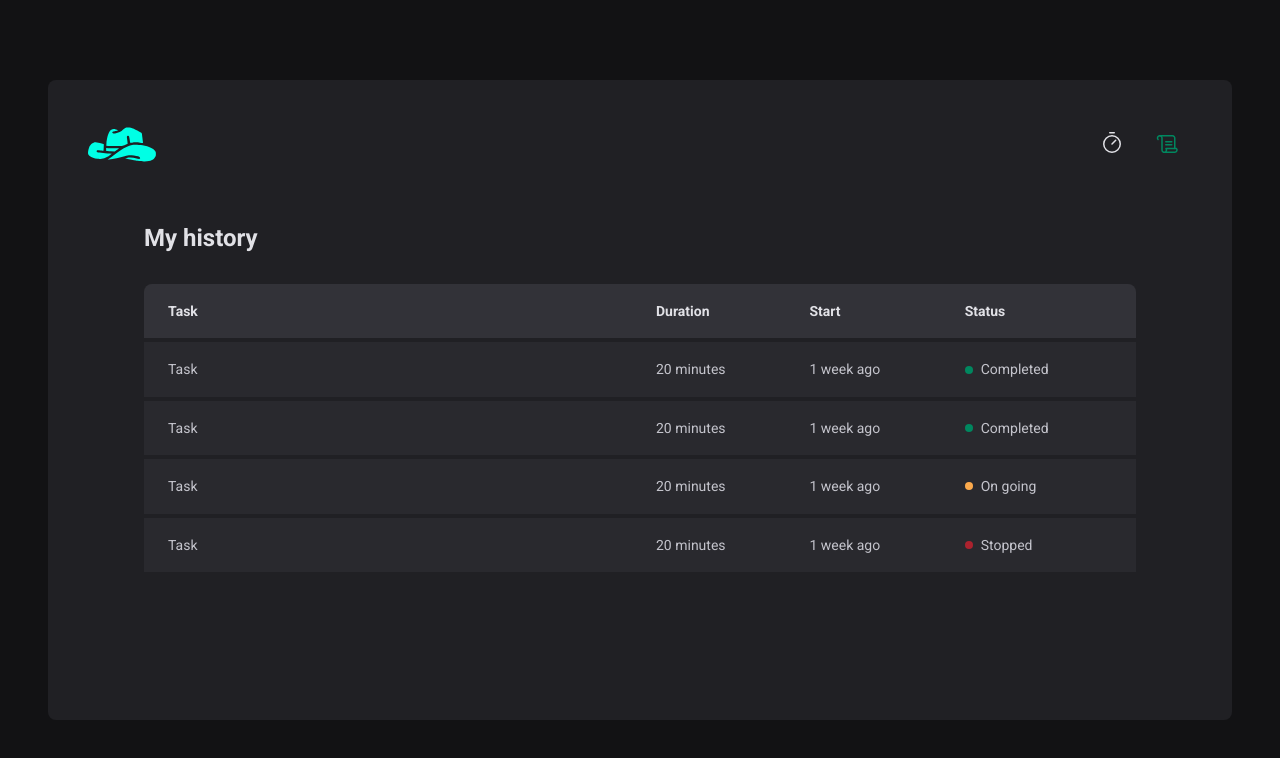
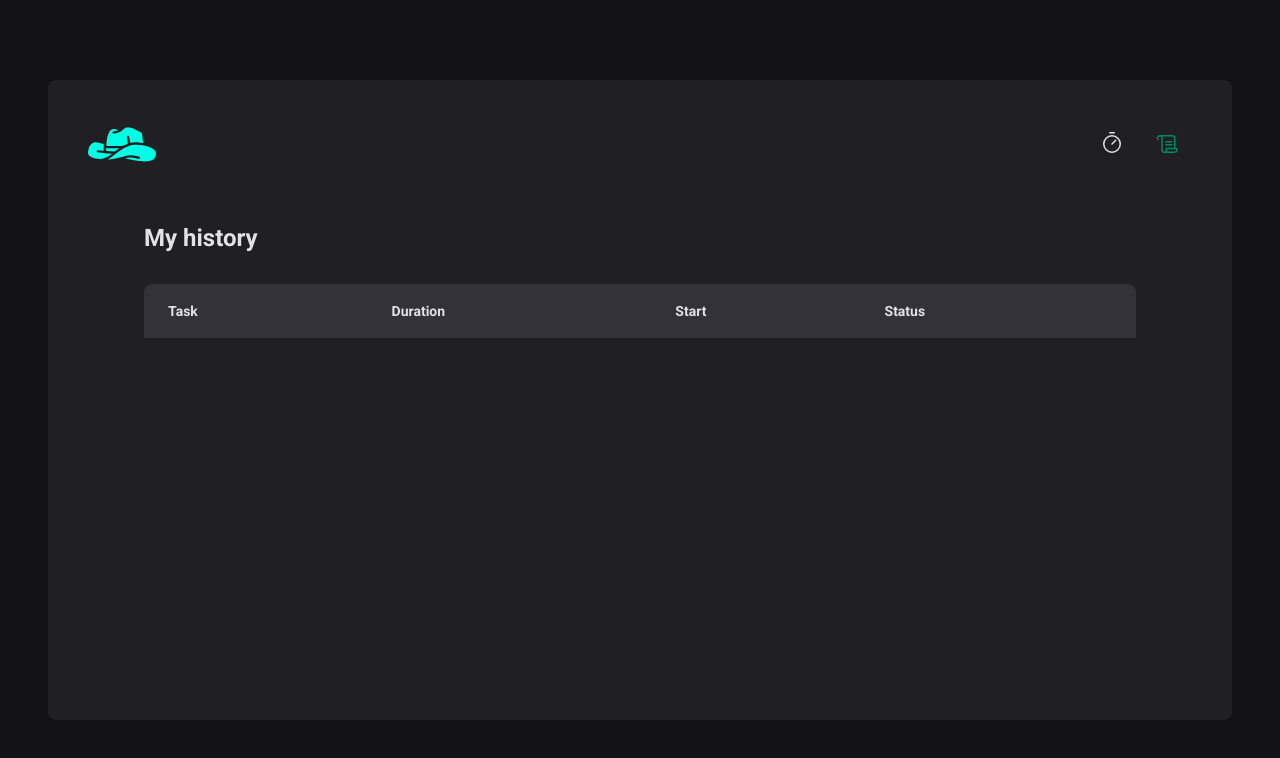
Before and after one commit to pedrofnuness/ws-timer, a React (Vite) app: page /history in a window 1280 px wide. Shown: the top 758 px of the page. Built offline with nearby package versions, Linux system fonts and the light colour scheme.

Commit message:
feat: show real cycles at the history page

```diff
--- a/src/pages/History/History.tsx
+++ b/src/pages/History/History.tsx
@@ -20,38 +20,26 @@
             </tr>
           </thead>
           <tbody>
-            <tr>
-              <td>Task</td>
-              <td>20 minutes</td>
-              <td>1 week ago</td>
-              <td>
-                <Styled.Status statusColor="green">Completed</Styled.Status>
-              </td>
-            </tr>
-            <tr>
-              <td>Task</td>
-              <td>20 minutes</td>
-              <td>1 week ago</td>
-              <td>
-                <Styled.Status statusColor="green">Completed</Styled.Status>
-              </td>
-            </tr>
-            <tr>
-              <td>Task</td>
-              <td>20 minutes</td>
-              <td>1 week ago</td>
-              <td>
-                <Styled.Status statusColor="yellow">On going</Styled.Status>
-              </td>
-            </tr>
-            <tr>
-              <td>Task</td>
-              <td>20 minutes</td>
-              <td>1 week ago</td>
-              <td>
-                <Styled.Status statusColor="red">Stopped</Styled.Status>
-              </td>
-            </tr>
+            {cycles.map(cycle => (
+              <tr key={cycle.id}>
+                <td>{cycle.task}</td>
+                <td>{cycle.minutesAmount} minutes</td>
+                <td>{cycle.startDate.toISOString()}</td>
+                <td>
+                  {cycle.finishedDate && (
+                    <Styled.Status statusColor="green">Completed</Styled.Status>
+                  )}
+
+                  {cycle.interruptedDate && (
+                    <Styled.Status statusColor="red">Interrupted</Styled.Status>
+                  )}
+
+                  {!cycle.finishedDate && !cycle.interruptedDate && (
+                    <Styled.Status statusColor="yellow">On going</Styled.Status>
+                  )}
+                </td>
+              </tr>
+            ))}
           </tbody>
         </table>
       </Styled.HistoryList>
```
